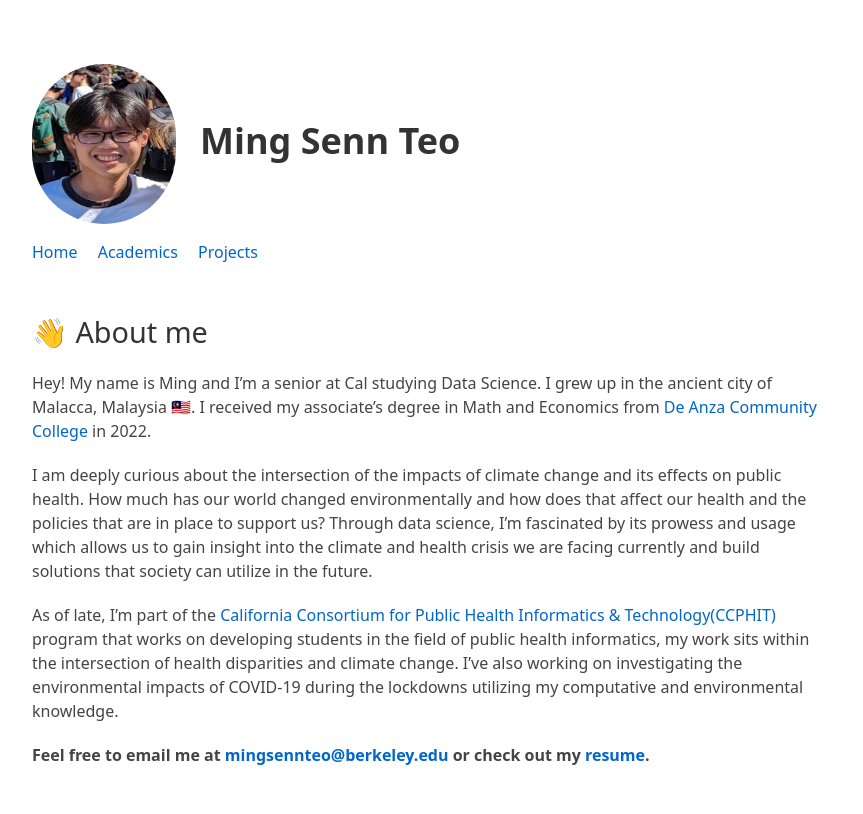
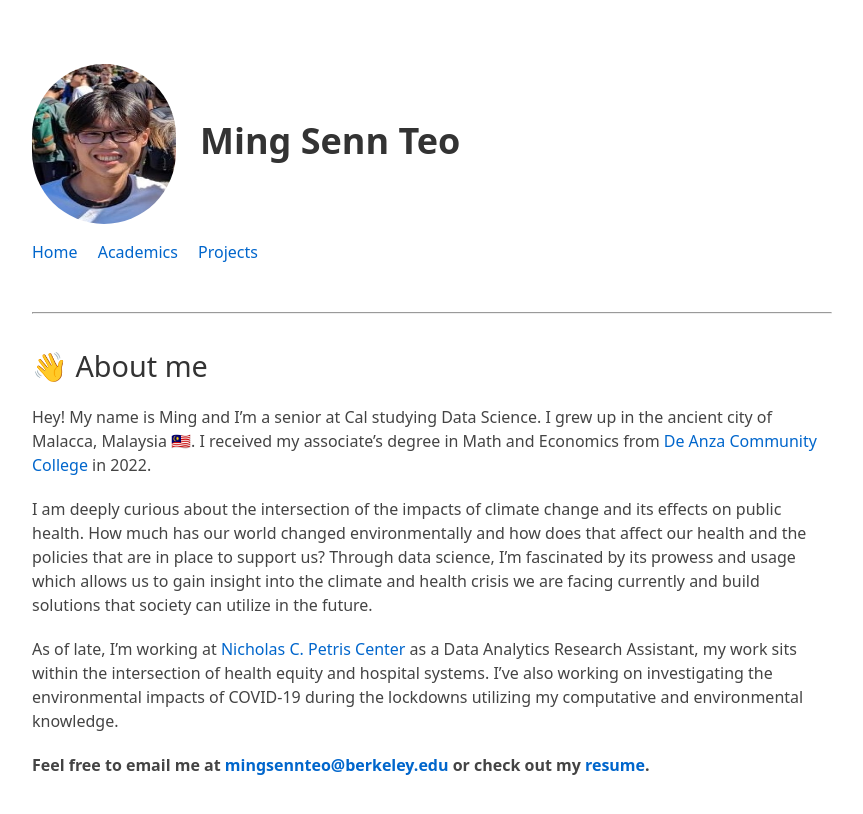
Before and after one commit to MSTeo01/old-website-2.0, a Jekyll site: the page built from index.md, in a window 1280 px wide. Shown: the top 814 px of the page, without its empty margins (208-1071 px from the left). Built offline with Jekyll 4.4.1, drawn with Linux system fonts in a browser that asks for light colours; our own code applies the rules of GitHub Pages for plain Markdown files.

Commit message:
Update index.md
update latest stuff

```diff
--- a/index.md
+++ b/index.md
@@ -1,4 +1,3 @@
----
 ---
 
 ## 👋 About me
@@ -7,6 +6,6 @@ Hey! My name is Ming and I'm a senior at Cal studying Data Science. I grew up in
 
 I am deeply curious about the intersection of the impacts of climate change and its effects on public health. How much has our world changed environmentally and how does that affect our health and the policies that are in place to support us? Through data science, I'm fascinated by its prowess and usage which allows us to gain insight into the climate and health crisis we are facing currently and build solutions that society can utilize in the future.
 
-As of late, I'm part of the [California Consortium for Public Health Informatics & Technology(CCPHIT)](https://publichealth.berkeley.edu/academics/specialty-areas/public-health-informatics/) program that works on developing students in the field of public health informatics, my work sits within the intersection of health disparities and climate change. I've also working on investigating the environmental impacts of COVID-19 during the lockdowns utilizing my computative and environmental knowledge.
+As of late, I'm working at [Nicholas C. Petris Center](https://petris.org/) as a Data Analytics Research Assistant, my work sits within the intersection of health equity and hospital systems. I've also working on investigating the environmental impacts of COVID-19 during the lockdowns utilizing my computative and environmental knowledge.
 
 **Feel free to email me at <a href="mailto:mingsennteo@berkeley.edu">mingsennteo@berkeley.edu</a> or check out my [resume](https://docs.google.com/document/d/1laZB935c4CFHYRffg4BDmahkLzfhLBQLzCIWJ81t824/edit?usp=sharing).**
```
